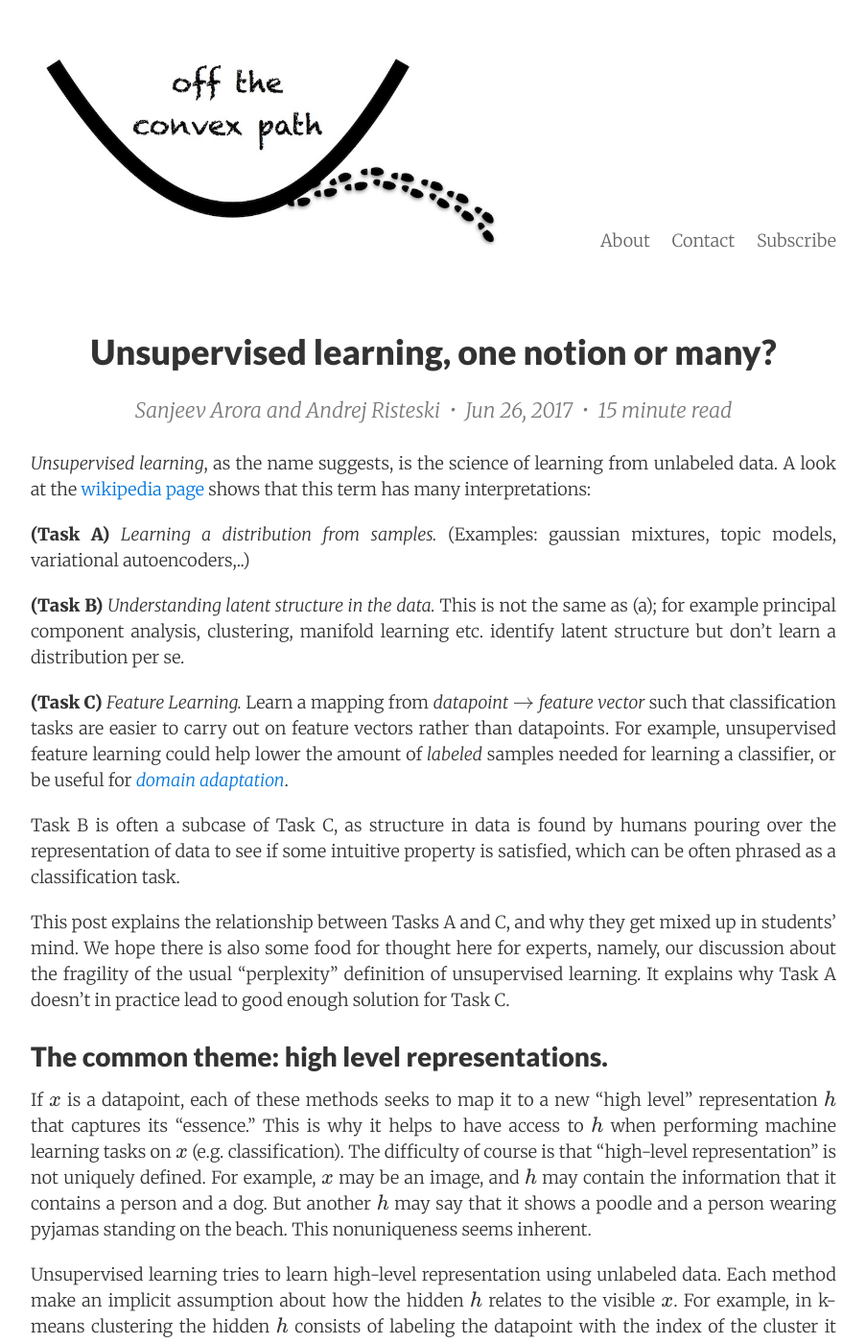
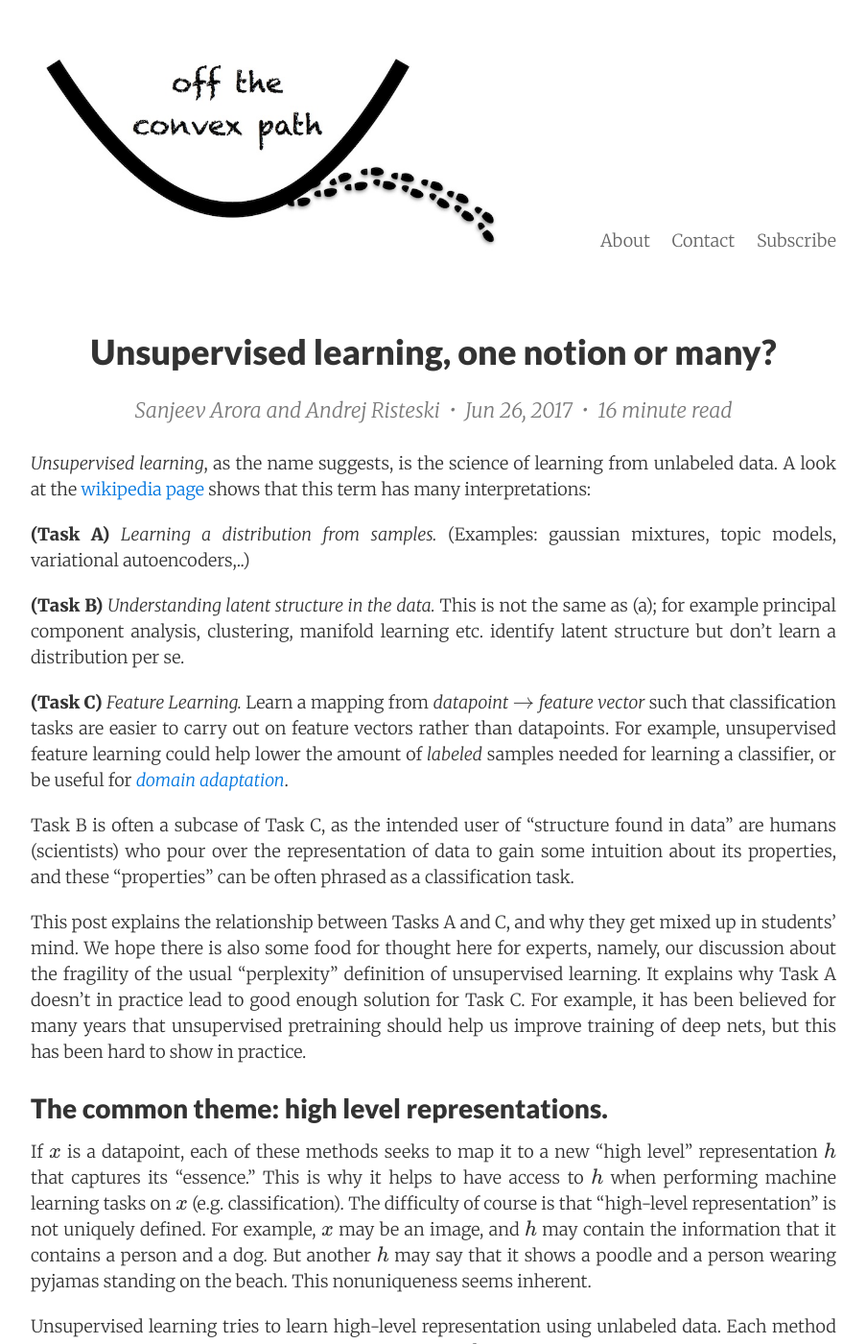
Before and after one commit to offconvex/offconvex.github.io, a Jekyll site: the page built from _posts/2017-06-27-unsupervised1.md, in a window 1280 px wide and 1400 px high. Shown: the whole window at 96% size, without its empty margins (188-1091 px from the left). Built offline with Jekyll 4.4.1, drawn with Linux system fonts in a browser that asks for light colours; nearby versions of some CDN libraries; formulas are drawn with MathJax 3; comment, search, counter and statistics services are not loaded; some of the changed text lies outside the part shown.

Commit message:
Update 2017-06-27-unsupervised1.md

```diff
--- a/_posts/2017-06-27-unsupervised1.md
+++ b/_posts/2017-06-27-unsupervised1.md
@@ -13,11 +13,9 @@
 
 **(Task C)** *Feature Learning.* Learn a mapping from *datapoint* $\rightarrow$ *feature vector* such that classification tasks are easier to carry out on feature vectors rather than datapoints. For example, unsupervised feature learning could help lower the amount of *labeled* samples needed for learning a classifier, or  be useful for [*domain adaptation*](https://en.wikipedia.org/wiki/Domain_adaptation).
 
-Task B is often a subcase of Task C, as structure in data is found by humans pouring over the representation of data to see if some intuitive property is satisfied, which can be often phrased as a classification task.
+Task B is often a subcase of Task C, as the intended user of "structure found in data" are humans (scientists) who  pour over the representation of data to gain some intuition about its properties, and these "properties" can be often phrased as a classification task.
 
-
-
-This post explains the relationship between  Tasks A and C, and why they get mixed up in students' mind. We hope  there is also some food for thought here for experts, namely, our discussion about the fragility of the usual "perplexity" definition of unsupervised learning. It explains why Task A doesn't in practice lead to good enough solution for Task C.
+This post explains the relationship between  Tasks A and C, and why they get mixed up in students' mind. We hope  there is also some food for thought here for experts, namely, our discussion about the fragility of the usual "perplexity" definition of unsupervised learning. It explains why Task A doesn't in practice lead to good enough solution for Task C. For example, it has been believed for many years that unsupervised pretraining should help us improve training of deep nets, but this has been hard to show in practice.
 
 
 ## The common theme: high level representations.
@@ -49,19 +47,19 @@
 
  In the limit of $t \to ∞$, this estimator is *consistent* (converges in probability to the ground-truth value) and *efficient* (has lowest asymptotic mean-square-error among all consistent estimators). See the [Wikipedia page](https://en.wikipedia.org/wiki/Maximum_likelihood_estimation). (Aside: maximum likelihood estimation is often NP-hard, which is one of the reasons for the renaissance of the method-of-moments and tensor decomposition algorithms in learning latent variable models, which [Rong  wrote about some time ago](http://www.offconvex.org/2015/12/17/tensor-decompositions/).)
 
-### Toward task C: Representations arise from the posterior distribution
+## Toward task C: Representations arise from the posterior distribution
 
 Simply learning the distribution $p_{\theta}(x, h)$ does not yield a representation *per se.* To get a distribution of $x$, we need access to the posterior $p_{\theta}(h \mid x)$: then a sample from this posterior can be used as a "representation" of a data-point $x$. (Aside: Sometimes, in settings when $p_{\theta}(h \mid x)$ has a simple description, this description can be viewed as the representation of $x$.)
 
 Thus solving Task C requires learning distribution parameters $\theta$  *and* figuring out how to efficiently sample from the posterior distribution.
 
-Note that the sampling problems for the posterior can be \#-P hard for very simple families. The reason is that by Bayes law, $p_{\theta}(h \mid x) = \frac{p_{\theta}(h) p_{\theta}(x \mid h)}{p_{\theta}(x)}$. Even if the numerator is  easy to calculate, as is the case for simple families, the   $p_{\theta}(x)$ involves a big summation (or integral) and is often hard to calculate.
+Note that the sampling problems for the posterior can be \#-P hard for very simple families. The reason is that by Bayes' law, $p_{\theta}(h \mid x) = \frac{p_{\theta}(h) p_{\theta}(x \mid h)}{p_{\theta}(x)}$. Even if the numerator is  easy to calculate, as is the case for simple families, the   $p_{\theta}(x)$ involves a big summation (or integral) and is often hard to calculate.
 
 Note that the  max-likelihood parameter estimation (Task A) and approximating the posterior distributions $p(h \mid x)$ (Task C) can have radically different complexities: Sometimes A is easy but C is NP-hard (example: topic modeling with "nice" topic-word matrices, but short documents, see also [Bresler 2015](https://arxiv.org/abs/1411.6156)); or vice versa (example: topic modeling with long documents, but worst-case chosen topic matrices [Arora et al. 2011](https://arxiv.org/abs/1111.0952))
 
 Of course, one may hope (as usual) that computational complexity is a worst-case notion and may not apply in practice. But there is a bigger issue with this setup, having to do with accuracy.
 
-## Why the above reasoning is fragile: Need for high accuracy
+### Why the above reasoning is fragile: Need for high accuracy
 
 The above description assumes that the parametric model $p_{\theta}(x, h)$ for the data was *exact* whereas one imagines it is only *approximate* (i.e., suffers from modeling error). Furthermore, computational difficulties may restrict us to use approximately correct inference  even if the model were exact. So in practice, we may only have an *approximation* $q(h|x)$ to
 the posterior distribution  $p_{\theta}(h \mid x)$. (Below we describe a popular methods to compute such approximations.)
@@ -84,12 +82,12 @@
 $$\left|\Pr_{h_t : p(\cdot \mid x_t)}[\Omega] - \Pr_{h_t : q(\cdot \mid x_t)}[\Omega]\right| \leq \epsilon .$$
 The CLAIM now follows by instantiating this with the event $\Omega = $  "Classifier $\mathcal{C}$ output something different than $y_t$ given representation $h_t$ for input $x_t$", and then  relating TV distance to KL divergence using [Pinsker's inequality](https://en.wikipedia.org/wiki/Pinsker%27s_inequality), which gives $\mbox{TV}(q(h_t \mid x_t),p(h_t \mid x_t)) \leq  \sqrt{\frac{1}{2} KL(q(h_t \mid x_t) \parallel p(h_t \mid x_t))}$. *QED*
 
-This observation explains why solving Task A in practice does not automatically lead to  very useful representations for classification tasks (Task C): the posterior distribution has to be leartn extremely accurately, which probably didn't happen (either due to model mismatch or computational complexity).
+This observation explains why solving Task A in practice does not automatically lead to  very useful representations for classification tasks (Task C): the posterior distribution has to be learnt extremely accurately, which probably didn't happen (either due to model mismatch or computational complexity).
 
 
 ## The  link between Tasks A and C: variational methods
 
- As noted, distribution learning (Task A) via cross-entropy/maximum-likelihood fitting, and representation learning  (Task C) via sampling the posterior are fairly distinct. Why do students often conflate the two?  Because in practice the most frequent way to solve Task A does  implicitly compute posteriors and thus also solves Task C.
+ As noted, distribution learning (Task A) via cross-entropy/maximum-likelihood fitting, and representation learning  (Task C) via sampling the posterior are fairly distinct. Why do students often conflate the two. Because in practice the most frequent way to solve Task A does  implicitly compute posteriors and thus also seems to solve Task C. (Although as noted above, the accuracy may not insufficient.)
 
 The generic way to learn latent variable models involves variational methods, which can be viewed as a generalization of the famous EM algorithm  ([Dempster et al. 1977](http://web.mit.edu/6.435/www/Dempster77.pdf)).
 
```
Also changed, not shown: other parts of _posts/2017-06-27-unsupervised1.md (+1 -1 lines).
